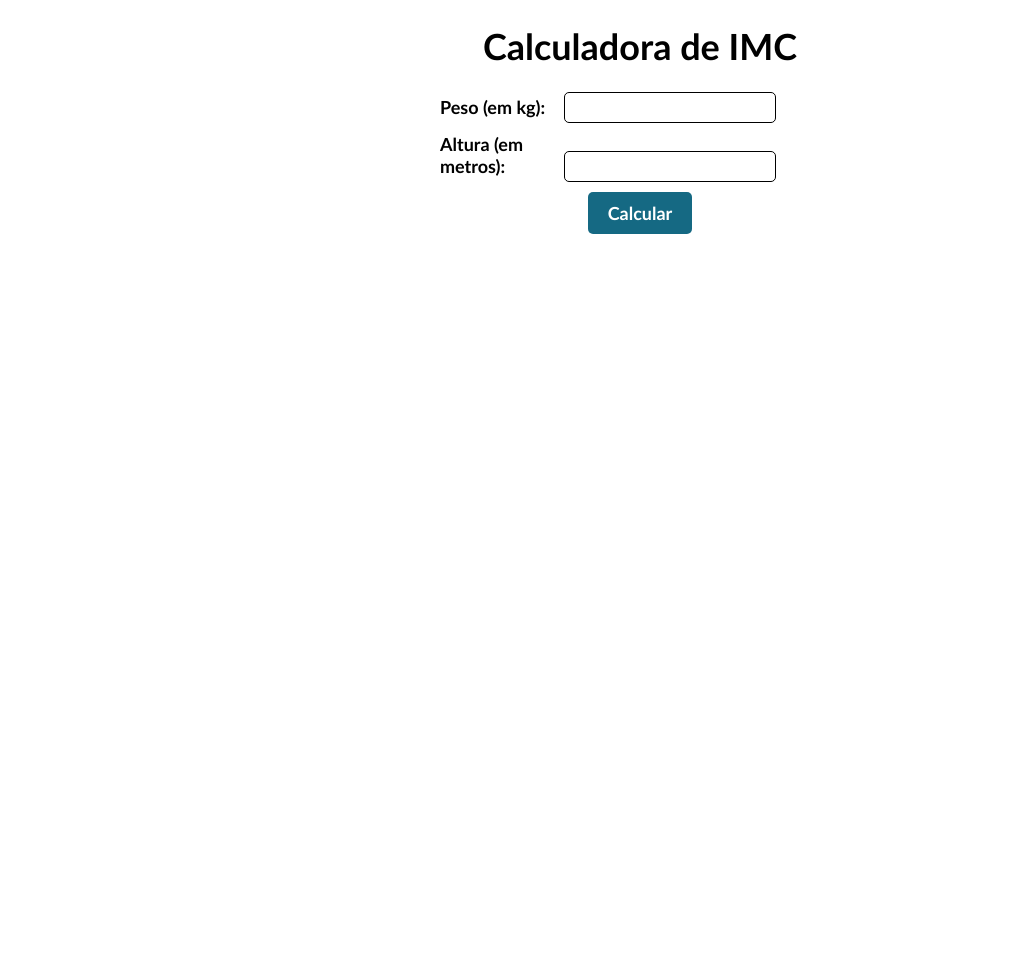
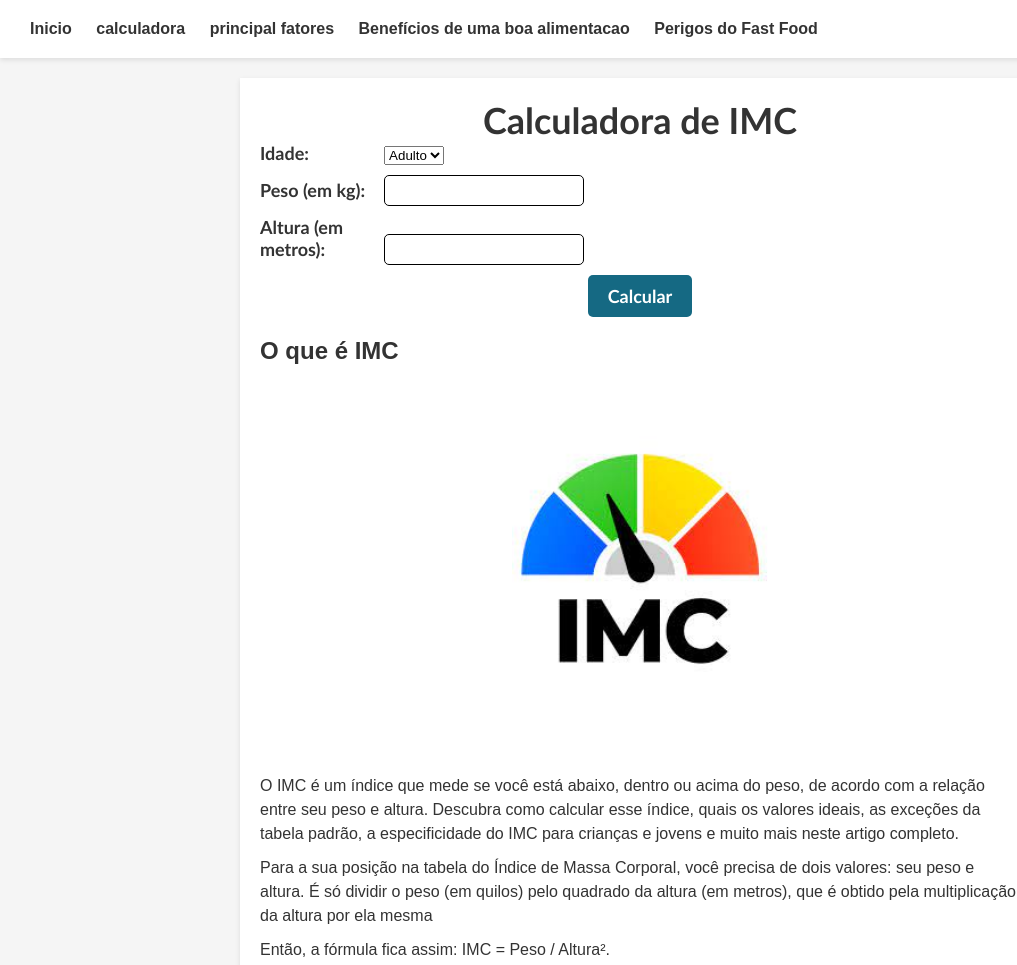
Before and after one commit to j0a0hi4g0/IMC, a plain HTML site: page pags/imc.html in a window 1280 px wide. Shown: the top 965 px of the page, without its empty margins (0-1017 px from the left). Before the commit the page ends 800 px from the top, so only its background shows below. Drawn offline with Linux system fonts and the light colour scheme; files that its build step writes are made by us from their sources.

Commit message:
commit 9

```diff
--- a/css/imc.css
+++ b/css/imc.css
@@ -1,4 +1,4 @@
-.container {
+.contain {
     width: 400px;
     margin: 0 auto;
   }
--- a/js/imc.js
+++ b/js/imc.js
@@ -1,6 +1,21 @@
-function calcularIMC() {
+function selecionarCalculadora() {
+    var idade = document.getElementById("idade").value;
+    if (idade == "idoso") {
+      document.getElementById("peso").value = "";
+      document.getElementById("altura").value = "";
+      document.getElementById("resultado").innerHTML = "";
+    }
+  }
+
+  function calcularIMC() {
+    var idade = document.getElementById("idade").value;
     var peso = parseFloat(document.getElementById("peso").value);
     var altura = parseFloat(document.getElementById("altura").value);
-    var imc = peso / (altura * altura);
+    var imc = 0;
+    if (idade == "adulto") {
+      imc = peso / (altura * altura);
+    } else if (idade == "idoso") {
+      imc = 1.3 * peso / (altura * altura);
+    }
     document.getElementById("resultado").innerHTML = "Seu IMC é " + imc.toFixed(2);
   }
--- a/pags/imc.html
+++ b/pags/imc.html
@@ -2,17 +2,49 @@
 <html>
   <head>
     <title>Calculadora de IMC</title>
+    <link rel="stylesheet" href="../css/style.css">
     <link rel="stylesheet" type="text/css" href="../css/imc.css">
+  </head>
+  <body>
+    <header>
+          <nav>
+        <ul>
+          <li><a href="../index.html">Inicio</a></li>
+
+          <li><a href="../pags/imc.html">calculadora</a></li>
+          <li><a href="../pags/princ.html">principal fatores</a></li>
+          <li><a href="../pags/beneficios.html">Benefícios de uma boa alimentacao</a></li>
+          <li><a href="../pags/perigos.html">Perigos do Fast Food</a></li>
+
+        </nav>
+    </header>
+    <main>
+
+
+
+
+      <!DOCTYPE html>
+      <html>
+        <head>
+          <title>Calculadora de IMC</title>
+          <link rel="stylesheet" type="text/css" href="style.css">
         </head>
         <body>
           <div class="container">
             <h1>Calculadora de IMC</h1>
             <div class="input-wrapper">
-        <label for="peso">Peso (em kg): </label>
+              <label for="idade">Idade:</label>
+              <select id="idade" onchange="selecionarCalculadora()">
+                <option value="adulto">Adulto</option>
+                <option value="idoso">Idoso</option>
+              </select>
+            </div>
+            <div class="input-wrapper">
+              <label for="peso">Peso (em kg):</label>
               <input type="number" id="peso" />
             </div>
             <div class="input-wrapper">
-        <label for="altura">Altura (em metros): </label>
+              <label for="altura">Altura (em metros):</label>
               <input type="number" id="altura" />
             </div>
             <button onclick="calcularIMC()">Calcular</button>
@@ -21,3 +53,28 @@
           <script src="../js/imc.js"></script>
         </body>
       </html>
+
+    <section>
+      <h2>O que é IMC</h2>
+      <div class="alimentos">
+        <img src="../img/imc.jpeg" alt="" width="40%">
+      </div>
+      &nbsp;
+      &nbsp;
+      &nbsp;
+      &nbsp;
+      &nbsp;
+      <p>O IMC é um índice que mede se você está abaixo, dentro ou acima do peso, de acordo com a relação entre seu peso e altura. Descubra como calcular esse índice, quais os valores ideais, as exceções da tabela padrão, a especificidade do IMC para crianças e jovens e muito mais neste artigo completo.</p>
+    <p>Para a sua posição na tabela do Índice de Massa Corporal, você precisa de dois valores: seu peso e altura. É só dividir o peso (em quilos) pelo quadrado da altura (em metros), que é obtido pela multiplicação da altura por ela mesma</p>
+  <p>Então, a fórmula fica assim: IMC = Peso / Altura².</p>
+  </section>
+
+
+
+  </main>
+
+</body>
+</html>
+
+  </body>
+</html>
--- /dev/null
+++ b/pags/perigos.html
@@ -0,0 +1,48 @@
+<!DOCTYPE html>
+<html>
+  <head>
+    <meta charset="UTF-8">
+    <title>Saúde e Bem-Estar</title>
+    <link rel="stylesheet" type="text/css" href="../css/style.css">
+  </head>
+  <body>
+    <header>
+      <h1>Saúde e Bem-Estar</h1>
+      <nav>
+        <ul>
+          <li><a href="../index.html">Inicio</a></li>
+          <li><a href="../pags/imc.html">calculadora</a></li>
+          <li><a href="../pags/princ.html">principal fatores</a></li>
+          <li><a href="../pags/beneficios.html">Benefícios de uma boa alimentacao</a></li>
+          <li><a href="../pags/perigos.html">Perigos do Fast Food</a></li>
+
+        </nav>
+    </header>
+    <main>
+        <div class="titulo">
+        <section>
+          <h2> Alimentação saudável </h2>
+          <p>Na correria do dia a dia, preferimos buscar a praticidade e rapidez em alguns momentos, por exemplo, na alimentação. Quando não sobra tempo para preparar refeições completas e balanceadas, a saída é recorrer aos famosos fast foods – termo em inglês, utilizado para se referir a alimentos preparados de maneira rápida como hambúrgueres, pizzas, cachorro-quentes, batatas fritas além de sobremesas e outros.</p>
+
+        </section>
+      </div>
+        <div class="alimentos">
+          <img src="../img/fast-food-2021-10-13-09-29-31-utc-765x413.jpg" alt="" width="90%">
+        </div>
+        &nbsp;
+        &nbsp;
+        &nbsp;
+        &nbsp;
+        &nbsp;
+
+        <section>
+          <p>O consumo de comidas rápidas se popularizou e vem crescendo ao longo dos anos, tornando o Brasil um dos maiores consumidores do mundo. Além da rapidez no preparo e a grande diversidade de restaurantes e lanchonetes que os oferecem, o custo dos alimentos também é atrativo, se fazendo presente na rotina dos adultos e, também, na das crianças, pois alguns alimentos são oferecidos com brinquedos de brinde.</p>
+        <p>
+            O excesso desses alimentos pode trazer prejuízos sérios à nossa saúde, entre eles, a obesidade, desenvolvimento de problemas cardiovasculares, diabetes, risco de infartos e desnutrição, pois os alimentos são carentes dos nutrientes necessários para o bom funcionamento e saúde do organismo. Além disso,  explica Ângelo Almeida, nutricionista e professor da Unit-PE, o consumo de alimentos de pouca qualidade, ricos em açúcares e gorduras, pode causar danos nas funções cerebrais e piorar os sintomas de transtornos como depressão e ansiedade.
+        </p>
+        </section>
+
+    </main>
+
+</body>
+</html>
```
Also changed, not shown: index.html (+1 -0 lines), pags/beneficios.html (+1 -0 lines), pags/princ.html (+1 -0 lines), img/fast-food-2021-10-13-09-29-31-utc-765x413.jpg (added), img/imc.jpeg (added). Lines whose indentation alone changed are shown as unchanged.
